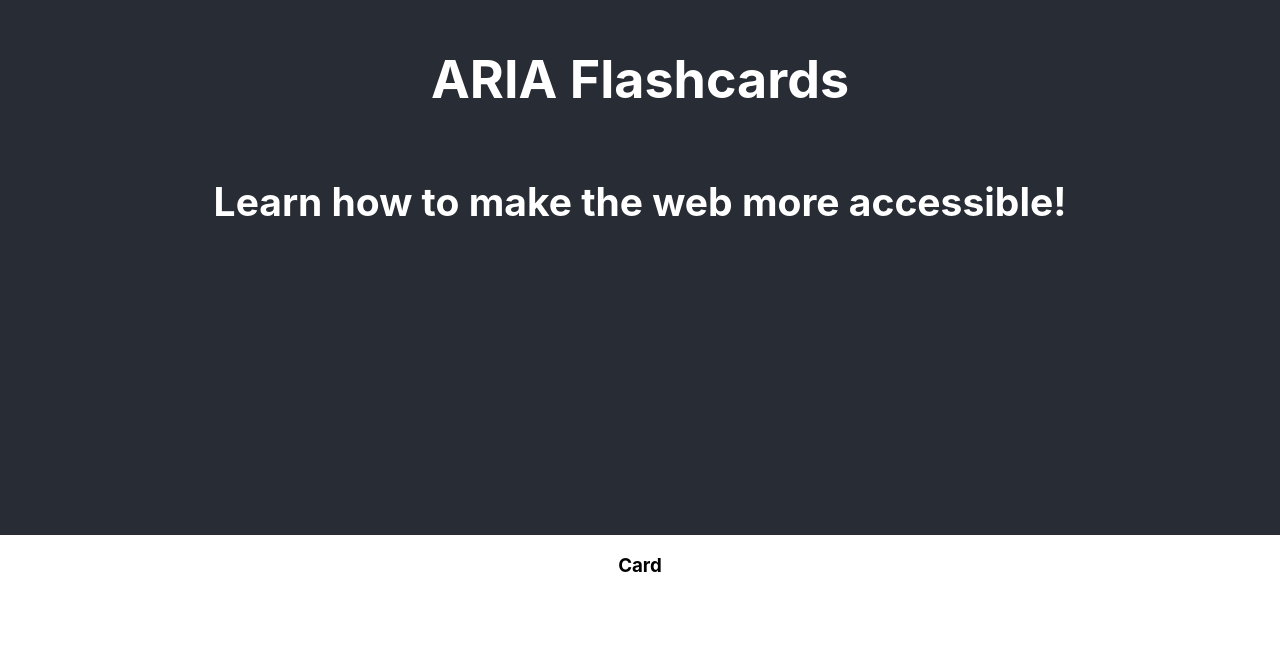
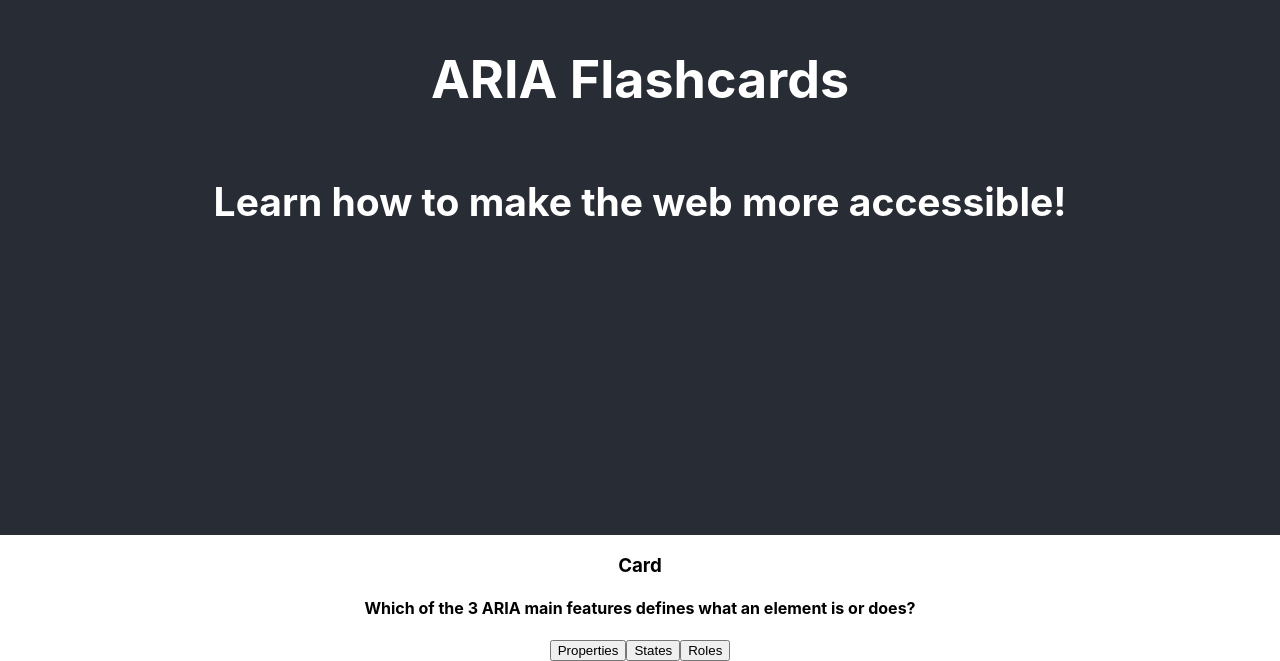
Before and after one commit to RyanDBarnett/memoize, a React (Create React App) app: page / in a window 1280 px wide. Shown: the part 265-926 px from the top of the page. Before the commit the page ends 860 px from the top, so only its background shows below. Built offline with nearby package versions, Linux system fonts and the light colour scheme.

Commit message:
Create generateChoices function

```diff
--- a/src/components/Card.js
+++ b/src/components/Card.js
@@ -1,7 +1,25 @@
 import React from 'react';
 
-const Card = () => {
-  return <h3>Card</h3>;
+const Card = ({currentQuestion, showNextQuestion, resetAllQuestions, resetIncorrectQuestions}) => {
+  function generateChoices() {
+    return currentQuestion.choices.map((choice, index) => {
+      return <button key={index} onClick={showNextQuestion}>{choice}</button>
+    });
+  }
+  let answerOptions = currentQuestion ?
+    generateChoices() :
+    <div>
+      <button onClick={resetAllQuestions}>Reset All Questions</button>
+      <button onClick={resetIncorrectQuestions}>Practice Incorrect Questions</button>
+    </div>;
+  let display = currentQuestion ? <h4>{currentQuestion.question}</h4> : <h4>All Done! Do you want to go again?</h4>
+  return (
+    <div className="card">
+      <h3>Card</h3>
+      {display}
+      {answerOptions}
+    </div>
+  )
 }
 
 export default Card;
```
